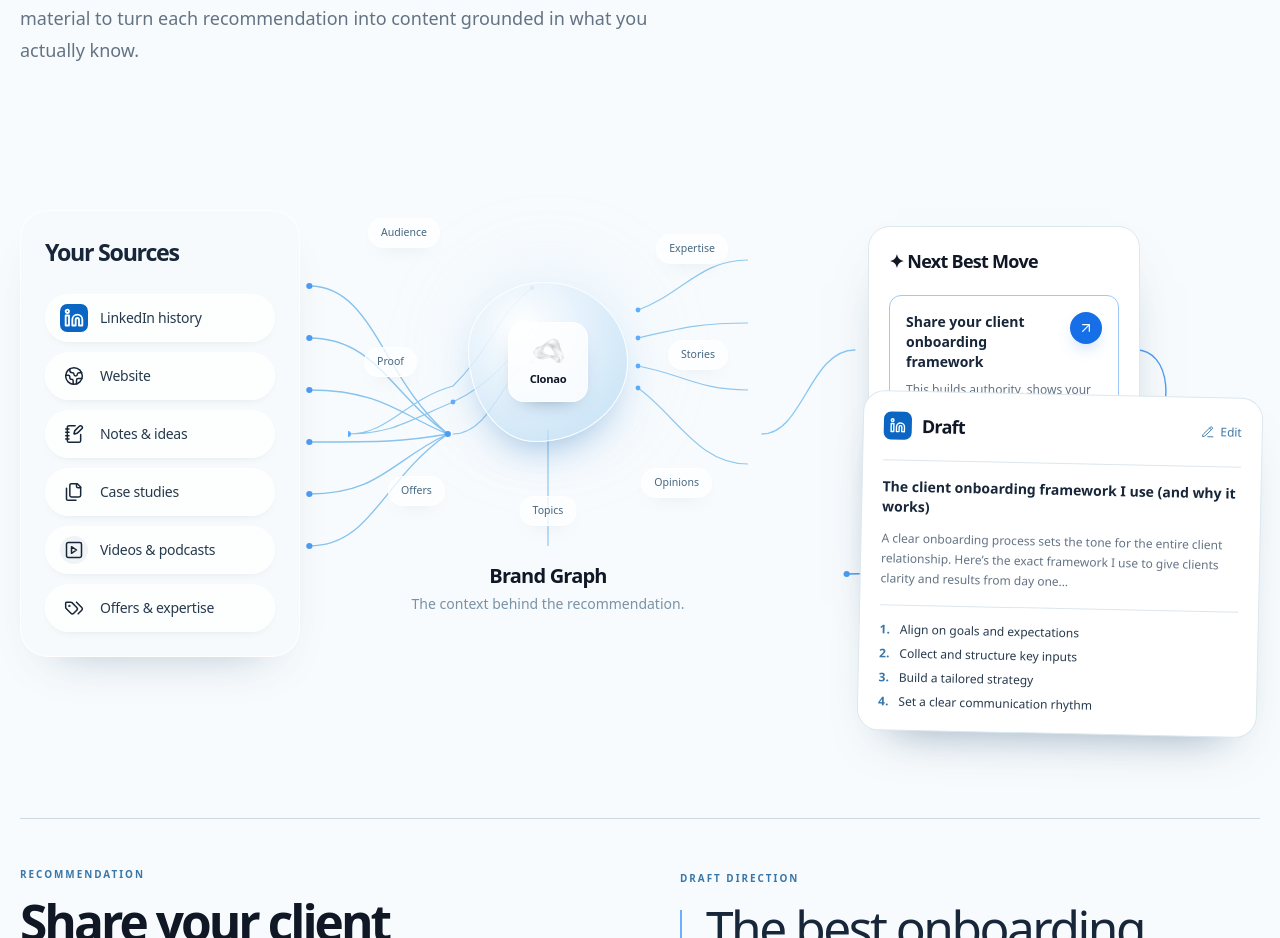
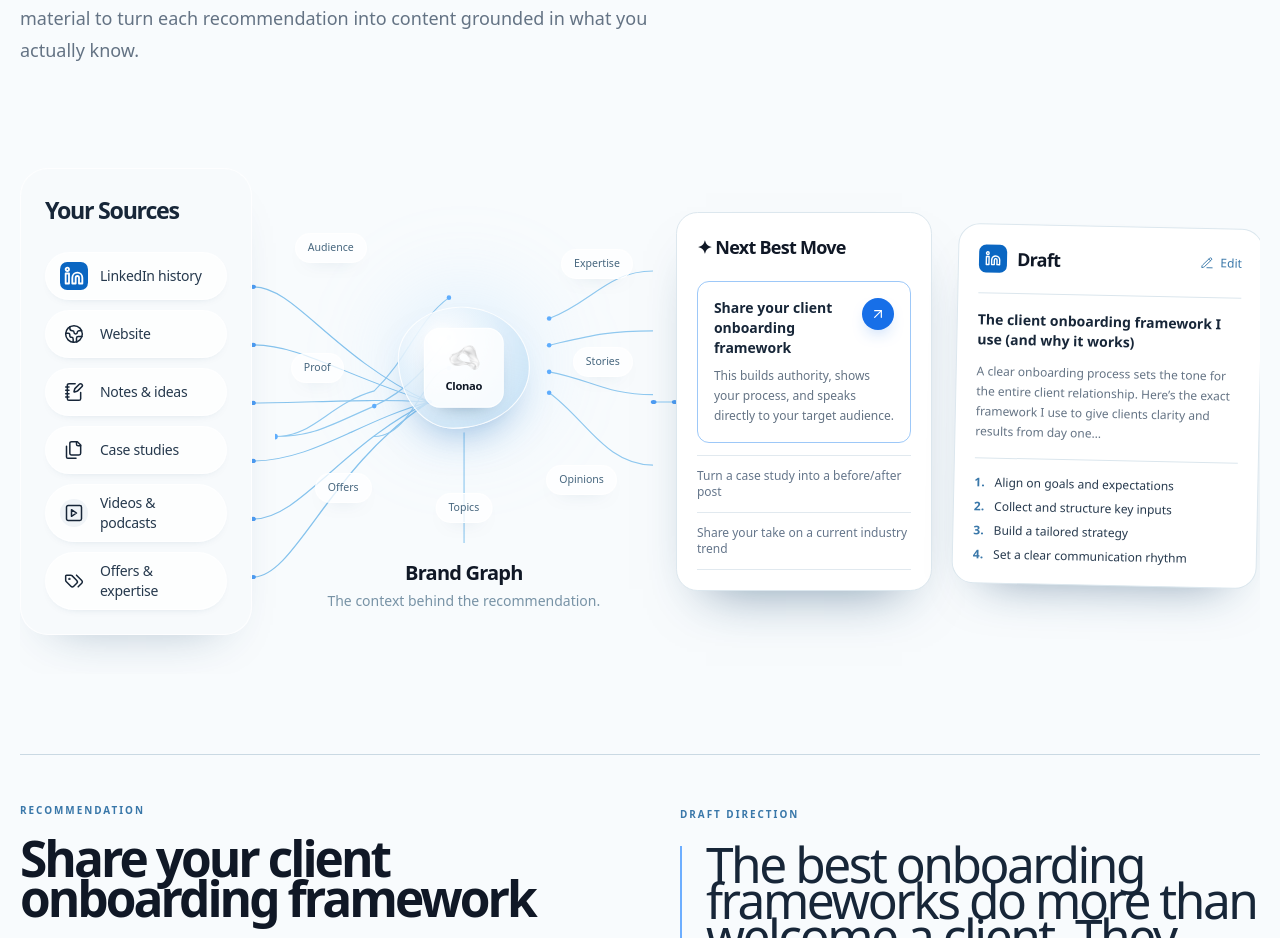
Before and after one commit to veokleo-create07/linkeldn.tool.100k, a Next.js app: page /product in a window 1280 px wide. Shown: the part 1600-2538 px from the top of the page. Built offline with nearby package versions, Linux system fonts and the light colour scheme.

Commit message:
fix: align create workflow layout

```diff
--- a/src/components/marketing/product-create.tsx
+++ b/src/components/marketing/product-create.tsx
@@ -24,23 +24,25 @@ export function ProductCreate() {
 
 function DesktopCreateSystem() {
   return (
-    <div className="relative mt-14 hidden h-[38rem] lg:mt-16 lg:block" aria-label="Sources flow into the Brand Graph, next best move, and draft">
+    <div className="relative mt-14 hidden min-h-[34rem] overflow-hidden lg:mt-16 lg:block" aria-label="Sources flow into the Brand Graph, next best move, and draft">
       <DesktopConnectors />
-      <CreateSourcesCard className="absolute left-0 top-20 z-10" />
-      <BrandGraph className="absolute left-[20.5rem] top-12 z-10 w-[25rem]" />
-      <NextMoveCard className="absolute right-[7.5rem] top-24 z-20 lg:w-[17rem]" />
-      <DraftCard className="absolute bottom-2 right-0 z-20 w-[25rem]" />
+      <div className="relative z-10 grid min-h-[34rem] grid-cols-[minmax(0,0.95fr)_minmax(0,1.55fr)_minmax(0,1.05fr)_minmax(0,1.25fr)] items-center gap-[clamp(0.75rem,1.8vw,2rem)]">
+        <CreateSourcesCard className="max-w-none lg:w-full" />
+        <BrandGraph className="w-full justify-self-center" />
+        <NextMoveCard className="w-full lg:w-full" />
+        <DraftCard className="w-full" />
+      </div>
     </div>
   );
 }
 
 function DesktopConnectors() {
   return (
-    <svg className="pointer-events-none absolute inset-0 z-0 h-full w-full" viewBox="0 0 1200 608" fill="none" preserveAspectRatio="none" aria-hidden="true">
-      <path d="M280 156C342 156 350 248 414 304M280 208C344 208 360 265 414 304M280 260C350 260 370 286 414 304M280 312C350 312 370 312 414 304M280 364C348 364 360 330 414 304M280 416C340 416 350 350 414 304" stroke="#86c3ed" strokeWidth="1.35" strokeLinecap="round" />
-      <path d="M718 304C758 304 764 220 808 220" stroke="#8cc9f4" strokeWidth="1.35" strokeLinecap="round" />
-      <path d="M1080 220C1145 220 1120 444 800 444" stroke="#4d9cf3" strokeWidth="1.35" strokeLinecap="round" />
-      <circle cx="280" cy="156" r="3" fill="#4d9cf3" /><circle cx="280" cy="208" r="3" fill="#4d9cf3" /><circle cx="280" cy="260" r="3" fill="#4d9cf3" /><circle cx="280" cy="312" r="3" fill="#4d9cf3" /><circle cx="280" cy="364" r="3" fill="#4d9cf3" /><circle cx="280" cy="416" r="3" fill="#4d9cf3" /><circle cx="414" cy="304" r="3" fill="#4d9cf3" /><circle cx="1080" cy="220" r="3" fill="#4d9cf3" /><circle cx="800" cy="444" r="3" fill="#4d9cf3" />
+    <svg className="pointer-events-none absolute inset-0 z-0 h-full w-full" viewBox="0 0 1000 600" fill="none" preserveAspectRatio="none" aria-hidden="true">
+      <path d="M188 173C222 173 250 248 330 300M188 237C226 237 260 270 330 300M188 301C236 301 275 296 330 300M188 365C236 365 275 320 330 300M188 429C226 429 260 346 330 300M188 493C222 493 250 370 330 300" stroke="#86c3ed" strokeWidth="1.15" strokeLinecap="round" />
+      <path d="M511 300C518 300 522 300 528 300" stroke="#8cc9f4" strokeWidth="1.15" strokeLinecap="round" />
+      <path d="M702 300C710 300 714 300 719 300" stroke="#4d9cf3" strokeWidth="1.15" strokeLinecap="round" />
+      <circle cx="188" cy="173" r="2.3" fill="#4d9cf3" /><circle cx="188" cy="237" r="2.3" fill="#4d9cf3" /><circle cx="188" cy="301" r="2.3" fill="#4d9cf3" /><circle cx="188" cy="365" r="2.3" fill="#4d9cf3" /><circle cx="188" cy="429" r="2.3" fill="#4d9cf3" /><circle cx="188" cy="493" r="2.3" fill="#4d9cf3" /><circle cx="330" cy="300" r="2.3" fill="#4d9cf3" /><circle cx="511" cy="300" r="2.3" fill="#4d9cf3" /><circle cx="528" cy="300" r="2.3" fill="#4d9cf3" /><circle cx="702" cy="300" r="2.3" fill="#4d9cf3" /><circle cx="719" cy="300" r="2.3" fill="#4d9cf3" />
     </svg>
   );
 }
@@ -48,10 +50,10 @@ function DesktopConnectors() {
 function BrandGraph({ className = "" }: { className?: string }) {
   return (
     <section className={className} aria-labelledby="create-brand-graph-heading">
-      <div className="relative h-[23rem] overflow-visible">
+      <div className="relative aspect-[1.08] w-full overflow-hidden">
         <div className="pointer-events-none absolute inset-5 rounded-full bg-[radial-gradient(circle_at_50%_48%,rgba(140,203,255,0.34),transparent_42%)] blur-2xl" aria-hidden="true" />
         <GraphPaths />
-        <div className="absolute left-1/2 top-1/2 flex size-40 -translate-x-1/2 -translate-y-1/2 items-center justify-center rounded-[48%_52%_58%_42%/42%_50%_50%_58%] border border-white/90 bg-[radial-gradient(circle_at_34%_28%,rgba(255,255,255,0.96),rgba(217,235,249,0.8)_52%,rgba(156,204,236,0.58))] shadow-[0_22px_42px_-22px_rgba(34,112,188,0.55)]">
+        <div className="absolute left-1/2 top-1/2 flex size-[clamp(7rem,35%,10rem)] -translate-x-1/2 -translate-y-1/2 items-center justify-center rounded-[48%_52%_58%_42%/42%_50%_50%_58%] border border-white/90 bg-[radial-gradient(circle_at_34%_28%,rgba(255,255,255,0.96),rgba(217,235,249,0.8)_52%,rgba(156,204,236,0.58))] shadow-[0_22px_42px_-22px_rgba(34,112,188,0.55)]">
           <div className="flex size-20 flex-col items-center justify-center rounded-2xl border border-white/85 bg-white/80 shadow-[0_10px_22px_-16px_rgba(20,65,103,0.7)]"><img src="/clonao-logo.png" alt="" className="size-8 object-contain" /><span className="mt-1 text-[0.7rem] font-semibold tracking-[-0.03em] text-[#101826]">Clonao</span></div>
         </div>
         {contextLabels.map((label, index) => <span key={label} className={"absolute inline-flex items-center rounded-full border border-white/90 bg-white/75 px-3 py-1.5 text-[0.66rem] font-medium text-[#314d63] shadow-[0_8px_18px_-14px_rgba(20,65,103,0.58)] " + graphLabelPosition(index)}>{label}</span>)}
```
